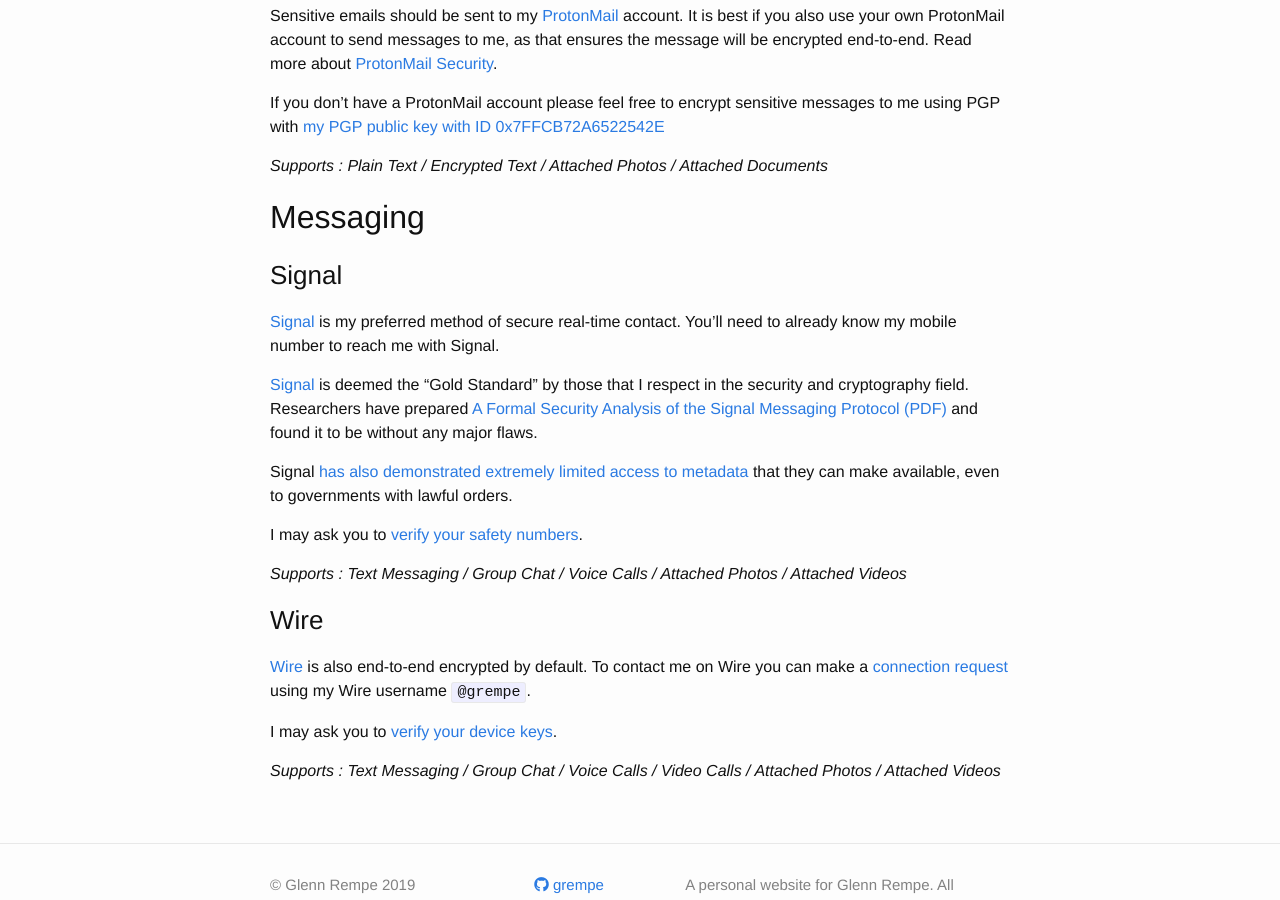
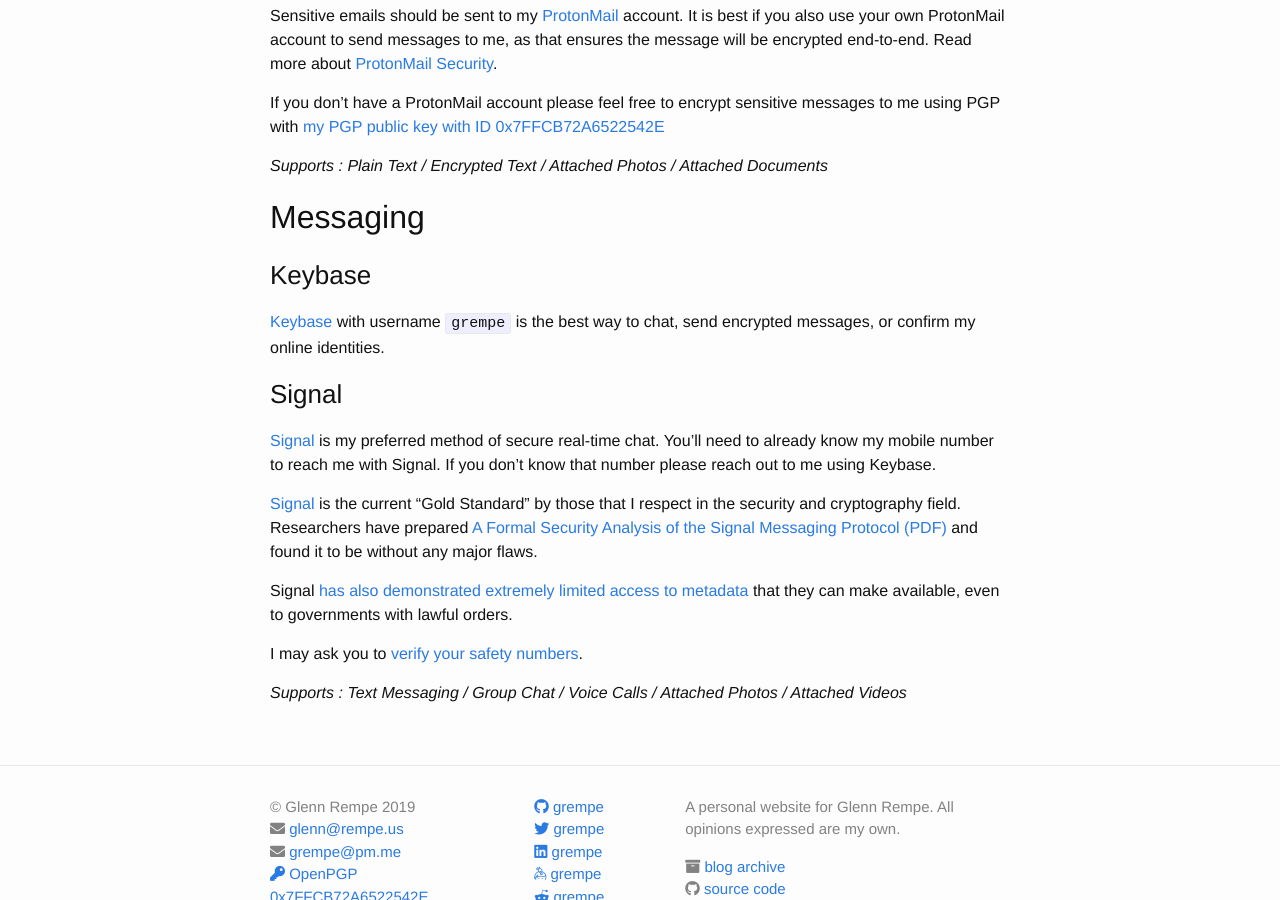
Before and after one commit to grempe/grempe.github.io, a Jekyll site: the page built from _pages/contact.md, in a window 1280 px wide and 900 px high, scrolled down 859 px. Built offline with Jekyll 4.4.1, drawn with Linux system fonts in a browser that asks for light colours; nearby versions of some CDN libraries.

Commit message:
Update contact page

```diff
--- a/_pages/contact.md
+++ b/_pages/contact.md
@@ -6,65 +6,61 @@
 
 Something I am passionate about is the ability for each of us to communicate freely
 while maintaining the confidentiality of our communications. The right to privacy
-is a [fundamental human right](http://motherboard.vice.com/read/united-nations-encryption-and-online-anonymity-are-basic-human-rights){:target="_blank"}.
+is a [fundamental human right](http://motherboard.vice.com/read/united-nations-encryption-and-online-anonymity-are-basic-human-rights){:target="\_blank"}.
 
 Privacy and security are not at odds with each other, and are essential to the
 freedoms and liberties we enjoy. Strong encryption, used liberally, gives us
 many of the tools we need to ensure we maintain these freedoms.
 
 I would encourage you to learn more, and to make use of the tools at hand to
-communicate with me. The [EFF Surveillance Self-Defense](https://ssd.eff.org){:target="_blank"}
+communicate with me. The [EFF Surveillance Self-Defense](https://ssd.eff.org){:target="\_blank"}
 site is a great starting point.
 
 Here are some good ways to contact me, with varying security properties.
 
 ## Email
 
-ProTip : If you don't know how to use PGP, but still want to send an encrypted message, you can [encrypt a text message to me using Keybase.io](https://keybase.io/encrypt#grempe){:target="_blank"} and simply copy + paste the encrypted message into an email.
+ProTip : If you don't know how to use PGP, but still want to send an encrypted message, you can [encrypt a text message to me using Keybase.io](https://keybase.io/encrypt#grempe){:target="\_blank"} and simply copy + paste the encrypted message into an email.
 
 ### Standard Security
 
 Unless you send encrypted email, the expectation of privacy is pretty low.
 
-* [glenn@rempe.us](mailto:glenn@rempe.us)
+- [glenn@rempe.us](mailto:glenn@rempe.us)
 
 Please feel free to encrypt sensitive messages to me using PGP with [my PGP public key with ID 0x7FFCB72A6522542E]({{ "/keys/" | relative_url }}).
 
-*Supports : Plain Text / Encrypted Text / Attached Photos / Attached Documents*
+_Supports : Plain Text / Encrypted Text / Attached Photos / Attached Documents_
 
 ### High Security
 
-* [grempe@pm.me](mailto:grempe@pm.me)
+- [grempe@pm.me](mailto:grempe@pm.me)
 
-Sensitive emails should be sent to my [ProtonMail](https://protonmail.com){:target="_blank"}
+Sensitive emails should be sent to my [ProtonMail](https://protonmail.com){:target="\_blank"}
 account. It is best if you also use your own ProtonMail account to send messages to me, as that
-ensures the message will be encrypted end-to-end. Read more about [ProtonMail Security](https://protonmail.com/security-details){:target="_blank"}.
+ensures the message will be encrypted end-to-end. Read more about [ProtonMail Security](https://protonmail.com/security-details){:target="\_blank"}.
 
 If you don't have a ProtonMail account please feel free to encrypt sensitive messages
 to me using PGP with [my PGP public key with ID 0x7FFCB72A6522542E]({{ "/keys/" | relative_url }})
 
-*Supports : Plain Text / Encrypted Text / Attached Photos / Attached Documents*
+_Supports : Plain Text / Encrypted Text / Attached Photos / Attached Documents_
 
 ## Messaging
 
+### Keybase
+
+[Keybase](https://keybase.io/grempe){:target="\_blank"} with username `grempe` is the best way to chat, send encrypted messages, or confirm my online identities.
+
 ### Signal
 
-[Signal](https://signal.org){:target="_blank"} is my preferred method of secure real-time contact. You'll need to already know my mobile number to reach me with Signal.
+[Signal](https://signal.org){:target="\_blank"} is my preferred method of secure real-time chat. You'll need to already know my mobile number to reach me with Signal. If you don't know that number please reach out to me using Keybase.
 
-[Signal](https://signal.org){:target="_blank"} is deemed the "Gold Standard" by those that I respect in the security and cryptography field. Researchers have prepared [A Formal Security Analysis of the Signal Messaging Protocol (PDF)](https://eprint.iacr.org/2016/1013.pdf){:target="_blank"} and found it to be without any major
+[Signal](https://signal.org){:target="\_blank"} is the current "Gold Standard" by those that I respect in the security and cryptography field. Researchers have prepared [A Formal Security Analysis of the Signal Messaging Protocol (PDF)](https://eprint.iacr.org/2016/1013.pdf){:target="\_blank"} and found it to be without any major
 flaws.
 
-Signal [has also demonstrated extremely limited access to metadata](https://whispersystems.org/bigbrother/eastern-virginia-grand-jury/){:target="_blank"} that
+Signal [has also demonstrated extremely limited access to metadata](https://whispersystems.org/bigbrother/eastern-virginia-grand-jury/){:target="\_blank"} that
 they can make available, even to governments with lawful orders.
 
-I may ask you to [verify your safety numbers](https://whispersystems.org/blog/safety-number-updates/){:target="_blank"}.
+I may ask you to [verify your safety numbers](https://whispersystems.org/blog/safety-number-updates/){:target="\_blank"}.
 
-*Supports : Text Messaging / Group Chat / Voice Calls / Attached Photos / Attached Videos*
-
-### Wire
-
-[Wire](https://wire.com){:target="_blank"} is also end-to-end encrypted by default. To contact me on Wire you can make a [connection request](https://support.wire.com/hc/en-us/articles/202856394-How-can-I-connect-with-someone-){:target="_blank"} using my Wire username `@grempe`.
-
-I may ask you to [verify your device keys](https://wire.com/en/blog/key-verification-secure-conversations/){:target="_blank"}.
-
-*Supports : Text Messaging / Group Chat / Voice Calls / Video Calls / Attached Photos / Attached Videos*
+_Supports : Text Messaging / Group Chat / Voice Calls / Attached Photos / Attached Videos_
```
